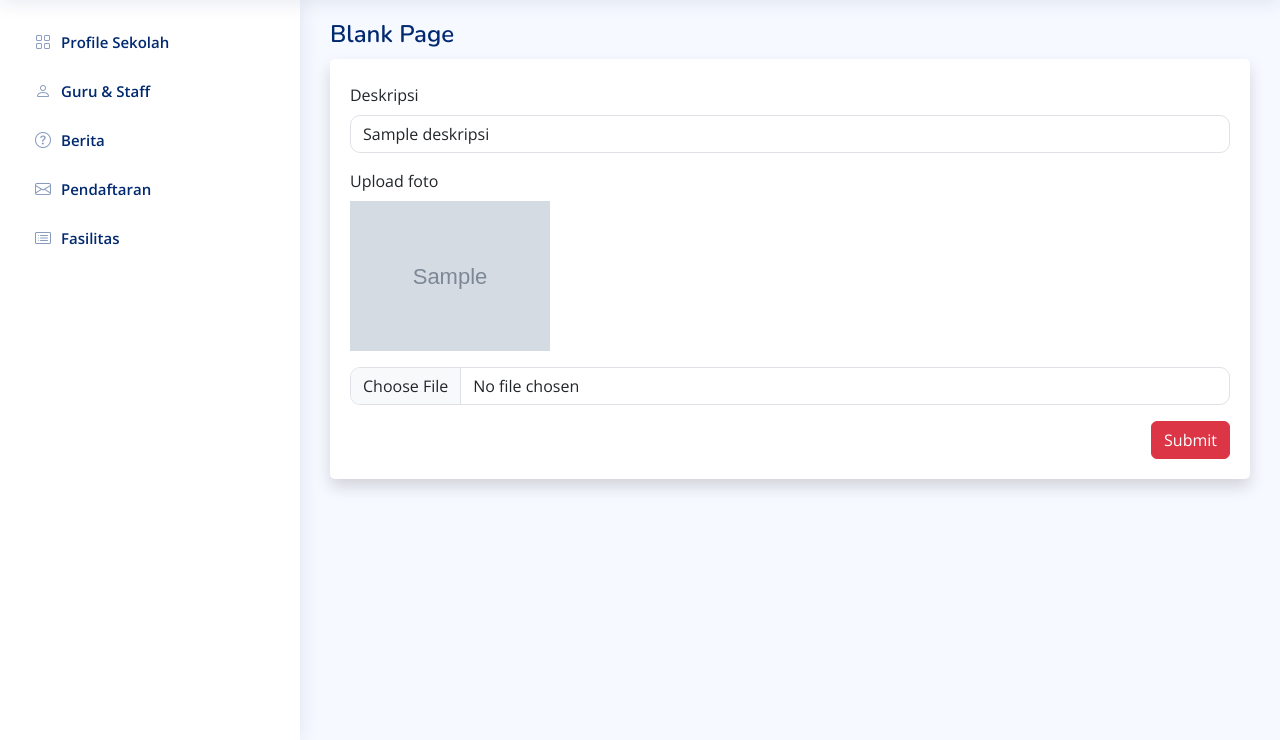
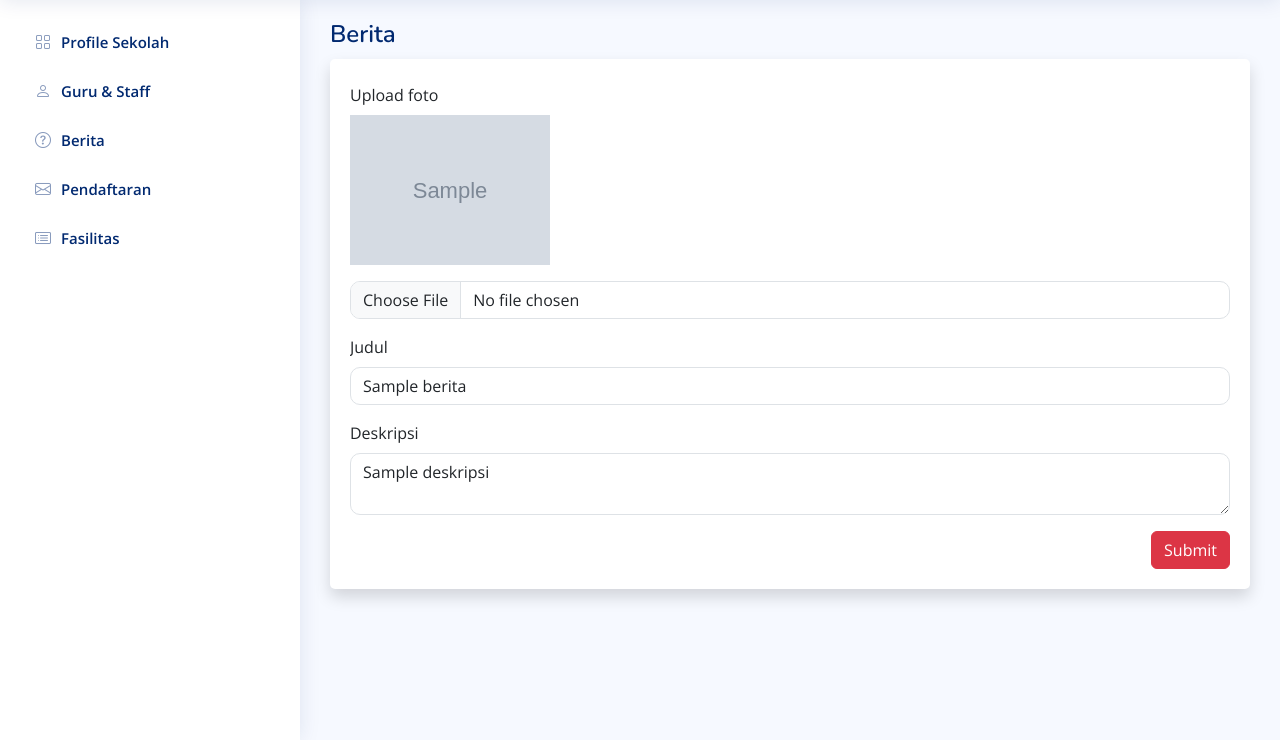
Before and after one commit to oneforaall05/webSekolah1, a Flask app: template templates/admin/berita/editBerita.html in a window 1280 px wide. Shown: the part 60-800 px from the top of the page. Run offline with Flask 3, Linux system fonts and the light colour scheme; the template is opened without the code that fills it: most values are stand-ins (such as "Sample title", 1, 10 or a date in 2020); grey boxes marked "Sample" are stand-in pictures; some libraries are stand-ins or nearby versions.

Commit message:
tambahan di berita

```diff
--- a/app.py
+++ b/app.py
@@ -333,11 +333,13 @@ def AdminEditBerita(_id):
       )
       if request.method=='POST':
          id=request.form['_id']
+         judul=request.form['judul']
+         nama_gambar= request.files['gambar']
          Deskripsi=request.form['Deskripsi']
-         nama_gambar= request.files['gambar']
          currentBerita = db.berita.find_one({'_id': ObjectId(id)})
          current_image = currentBerita.get('gambar', None)
          doc={
+               'judul' : judul,
                'Deskripsi': Deskripsi
             }
          today=datetime.now()
@@ -373,8 +375,9 @@ def AdminAddBerita():
       )
       if request.method=='POST':
          # ambil input
+         nama_gambar= request.files['gambar']
+         judul=request.form['judul']
          Deskripsi=request.form['Deskripsi']
-         nama_gambar= request.files['gambar']
 
          today=datetime.now()
          mytime = today.strftime('%Y-%m-%d-%H-%M-%S')
@@ -387,8 +390,9 @@ def AdminAddBerita():
          else :
             nama_gambar=None
          doc = {
-               'Deskripsi':Deskripsi,
                'gambar':nama_file_gambar,
+               'judul' : judul,
+               'Deskripsi':Deskripsi
 
          }
          db.berita.insert_one(doc)
--- a/templates/admin/berita/berita.html
+++ b/templates/admin/berita/berita.html
@@ -39,7 +39,7 @@
           <table class="table table-bordered table-custom">
               <thead>
                   <tr>
-                      <th class="border-0 rounded-start">No</th>
+                      <th class="text-center">No</th>
                       <th class="text-center">Deskripsi</th>
                       <th class="text-center">Gambar</th>
                       <th class="text-center">Aksi</th>
@@ -49,7 +49,7 @@
                   {% for item in Berita %}
                   <tr>
                       <td class="text-center">{{ loop.index }}</td>
-                      <td>{{item.Deskripsi}}</td>
+                      <td class="text-center">{{item.Deskripsi}}</td>
                       <td class="text-center"><img src="static/fotoBerita/{{item.gambar}}" alt="Sample Image"  width="100"
                               class="img-fluid img-thumbnail"></td>
                       <td class="text-center">
--- a/templates/admin/berita/editBerita.html
+++ b/templates/admin/berita/editBerita.html
@@ -21,7 +21,7 @@
   <main id="main" class="main">
 
     <div class="pagetitle">
-      <h1>Blank Page</h1>
+      <h1>Berita</h1>
     </div><!-- End Page Title -->
     <div class="card border-0 shadow mb-4">
       <div class="card-body mt-4">
@@ -29,18 +29,23 @@
           <form action="/adminEditBerita/{{berita[0]._id}}" method="POST" enctype="multipart/form-data">
             <input type="hidden" name="_id" value="{{berita[0]._id}}">
             <div class="mb-3">
-              <label for="Deskripsi" class="form-label">Deskripsi</label>
-              <input type="text" class="form-control" id="Deskripsi" name="Deskripsi" value="{{berita[0].Deskripsi}}"
-                placeholder="Masukkan Deskripsi"  required
+              <label for="gambar" class="form-label">Upload foto</label>
+              <br>
+              <img id="gambar-preview" src="../static/fotoBerita/{{berita[0].gambar}}" alt="" width="200" class="mb-3">
+              <input type="file" class="form-control" id="gambar" accept=".png,.jpg,.jpeg" name="gambar"
                 style="border-radius: 10px;">
             </div>
             <div class="mb-3">
-              <label for="gambar" class="form-label">Upload foto</label>
-              <br>
-              <img id="gambar-preview" src="../static/fotoBerita/{{berita[0].gambar}}" alt=""
-                width="200" class="mb-3">
-              <input type="file" class="form-control" id="gambar" accept=".png,.jpg,.jpeg"
-                name="gambar" style="border-radius: 10px;">
+              <label for="judul" class="form-label">Judul</label>
+              <input type="text" class="form-control" id="judul" name="judul" value="{{berita[0].judul}}"
+                placeholder="Masukkan Judul Berita"  required
+                style="border-radius: 10px;">
+            </div>
+            <div class="mb-3">
+              <label for="Deskripsi" class="form-label">Deskripsi </label>
+              <textarea class="form-control" id="Deskripsi" name="Deskripsi"
+                placeholder="Masukan Deskripsi" required
+                style="border-radius: 10px;">{{berita[0].Deskripsi}}</textarea>
             </div>
             <div class="mb-3">
               <button type="submit" class="btn btn-danger" style="float: right;">Submit</button>
--- a/templates/admin/gurustaff/staff.html
+++ b/templates/admin/gurustaff/staff.html
@@ -34,7 +34,7 @@
                 <table class="table table-bordered table-custom">
                     <thead>
                         <tr>
-                            <th class="border-0 rounded-start">No</th>
+                            <th class="text-center">No</th>
                             <th class="text-center">Nama</th>
                             <th class="text-center">Foto</th>
                             <th class="text-center">Aksi</th>
@@ -43,8 +43,8 @@
                     <tbody>
                         {% for item in gurustaf %}
                         <tr>
-                            <td>{{ loop.index }}</td>
-                            <td>{{item.nama}}</td>
+                            <td class="text-center">{{ loop.index }}</td>
+                            <td class="text-center">{{item.nama}}</td>
                             <td class="text-center"><img src="static/fotostaff/{{item.gambar}}" alt="Sample Image"  width="100"
                                     class="img-fluid img-thumbnail"></td>
                             <td class="text-center">
```
Also changed, not shown: templates/admin/berita/addBerita.html (+11 -7 lines). Lines whose indentation alone changed are shown as unchanged.
